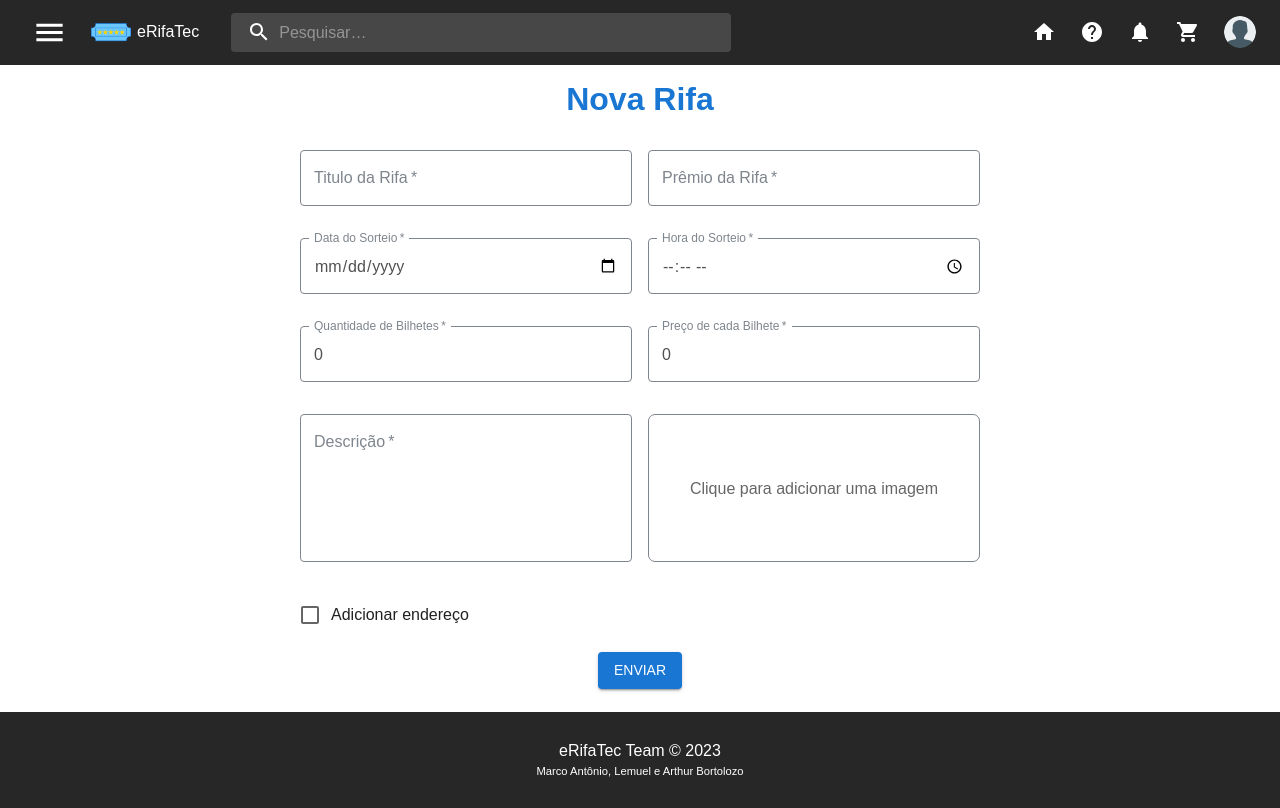
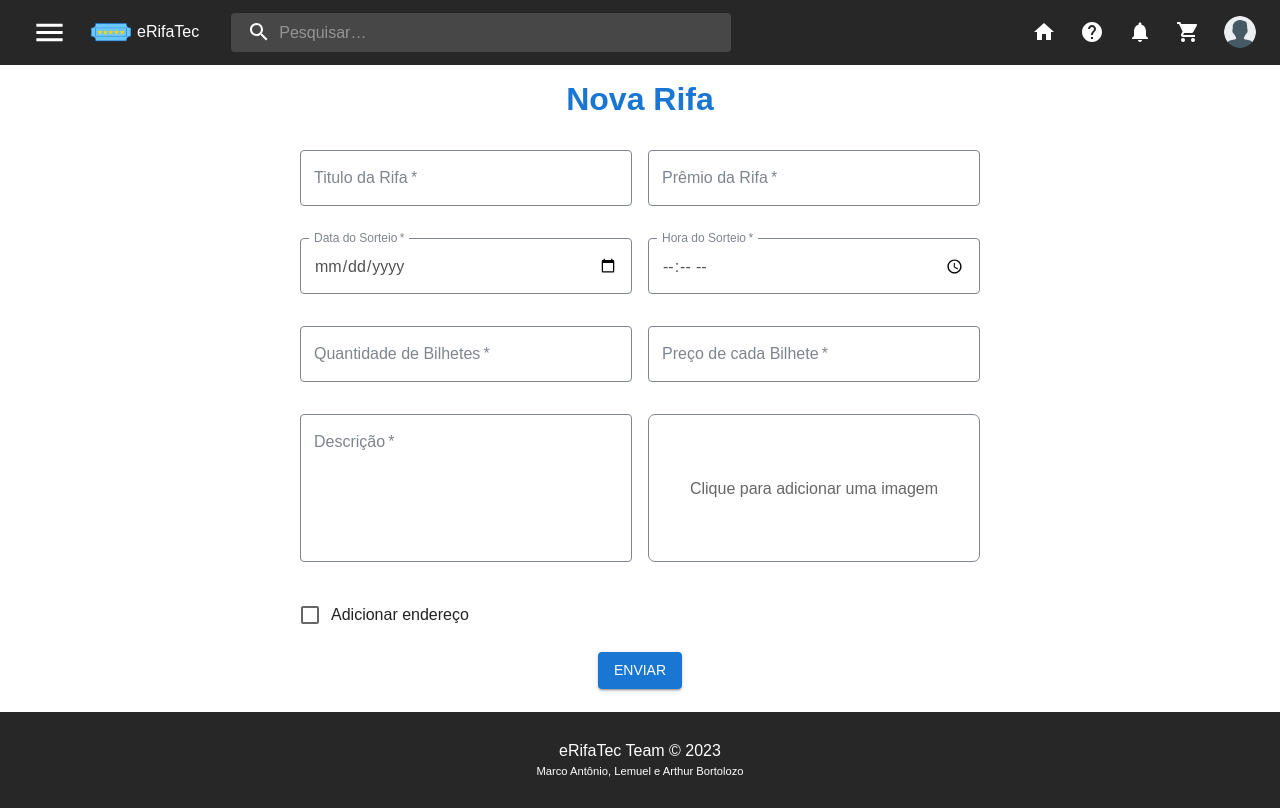
Before and after one commit to TCCMarcoLemasArthur/eRifaTec, a React (Create React App) app in the folder frontend/: page /criar_rifa in a window 1280 px wide. Built offline with nearby package versions, Linux system fonts and the light colour scheme.

Commit message:
Campos numéricos não aceitam mais letras

```diff
--- a/frontend/src/componentes/formrifa/FormRifa.tsx
+++ b/frontend/src/componentes/formrifa/FormRifa.tsx
@@ -19,8 +19,8 @@ export default function FormRifa() {
     dataSorteio: '',
     horaSorteio: '',
     descricao: '',
-    quantBilhete: 0,
-    precoBilhete: 0.00,
+    quantBilhete: '',
+    precoBilhete: '',
     premio: '',
     imagem: [],
     cep: '',
@@ -161,13 +161,13 @@ export default function FormRifa() {
             value={rifaData.quantBilhete}
             onChange={handleInputChange}
             required
-            sx={styles.campo}
+            sx={[styles.campo, styles.campoNumero]}
           />
         </Grid>
 
         <Grid xs={6}>
           <TextField
-            type='text'
+            type='number'
             id='precoBilhete'
             name='precoBilhete'
             label='Preço de cada Bilhete'
@@ -175,7 +175,7 @@ export default function FormRifa() {
             value={rifaData.precoBilhete}
             onChange={handleInputChange}
             required
-            sx={styles.campo}
+            sx={[styles.campo, styles.campoNumero]}
           />
         </Grid>
 
@@ -226,7 +226,7 @@ export default function FormRifa() {
             <>
               <Grid xs={6} sm={4}>
                 <TextField
-                  type='text'
+                  type='number'
                   id='cep'
                   name='cep'
                   label='CEP'
@@ -235,7 +235,7 @@ export default function FormRifa() {
                   value={rifaData.cep}
                   onChange={handleInputChange}
                   required
-                  sx={styles.campo}
+                  sx={[styles.campo, styles.campoNumero]}
                 />
               </Grid>
               <Grid xs={6} sm={4}>
@@ -293,7 +293,7 @@ export default function FormRifa() {
               </Grid>
               <Grid xs={3} sm={4}>
                 <TextField
-                  type='text'
+                  type='number'
                   id='numero'
                   name='numero'
                   label='Número'
@@ -301,7 +301,7 @@ export default function FormRifa() {
                   value={rifaData.numero}
                   onChange={handleInputChange}
                   required
-                  sx={styles.campo}
+                  sx={[styles.campo, styles.campoNumero]}
                 />
               </Grid>
             </>
--- a/frontend/src/componentes/formrifa/formRifaStyles.ts
+++ b/frontend/src/componentes/formrifa/formRifaStyles.ts
@@ -20,6 +20,17 @@ const formRifaStyles = {
       fieldSet: {borderColor: '#7f858d'},
       width: '100%',
       marginBottom: 2
+    },
+    campoNumero: {
+      input: {
+        '&::-webkit-inner-spin-button': {
+          WebkitAppearance: 'none'
+        },
+        '&::-webkit-outer-spin-button': {
+          WebkitAppearance: 'none'
+        },
+        MozAppearance: 'textfield'
+      }
     },
     campoImagem: {
       display: 'flex',
--- a/frontend/src/componentes/formusuario/FormUsuario.tsx
+++ b/frontend/src/componentes/formusuario/FormUsuario.tsx
@@ -161,7 +161,7 @@ export default function FormUsuario({ cadastro }: Props) {
       </Grid>
       <Grid xs={6}>
         <TextField
-          type='text'
+          type='number'
           id='cpf'
           name='cpf'
           label='CPF'
@@ -170,7 +170,7 @@ export default function FormUsuario({ cadastro }: Props) {
           inputProps={{ maxLength: 11 }}
           onChange={handleInputChange}
           required
-          sx={styles.campo}
+          sx={[styles.campo, styles.campoNumero]}
         />
       </Grid>
 
@@ -190,7 +190,7 @@ export default function FormUsuario({ cadastro }: Props) {
       </Grid>
       <Grid xs={4} sm={6}>
         <TextField
-          type='tel'
+          type='number'
           id='celular'
           name='celular'
           label='Celular'
@@ -199,7 +199,7 @@ export default function FormUsuario({ cadastro }: Props) {
           value={userData.celular}
           onChange={handleInputChange}
           required
-          sx={styles.campo}
+          sx={[styles.campo, styles.campoNumero]}
         />
       </Grid>
 
@@ -246,7 +246,7 @@ export default function FormUsuario({ cadastro }: Props) {
 
       <Grid xs={6} sm={4}>
         <TextField
-          type='text'
+          type='number'
           id='cep'
           name='cep'
           label='CEP'
@@ -255,7 +255,7 @@ export default function FormUsuario({ cadastro }: Props) {
           value={userData.cep}
           onChange={handleInputChange}
           required
-          sx={styles.campo}
+          sx={[styles.campo, styles.campoNumero]}
         />
       </Grid>
       <Grid xs={6} sm={4}>
@@ -313,7 +313,7 @@ export default function FormUsuario({ cadastro }: Props) {
       </Grid>
       <Grid xs={3} sm={4}>
         <TextField
-          type='text'
+          type='number'
           id='numero'
           name='numero'
           label='Número'
@@ -321,7 +321,7 @@ export default function FormUsuario({ cadastro }: Props) {
           value={userData.numero}
           onChange={handleInputChange}
           required
-          sx={styles.campo}
+          sx={[styles.campo, styles.campoNumero]}
         />
       </Grid>
 
--- a/frontend/src/componentes/formusuario/formUsuarioStyles.ts
+++ b/frontend/src/componentes/formusuario/formUsuarioStyles.ts
@@ -1,8 +1,10 @@
 const formUsuarioStyles = {
-  center: {
-    display: 'flex',
-    justifyContent: 'center',
-    alignItems: 'center'
+  formUsuario: {
+    margin: 'auto',
+    width: '100%',
+    maxWidth: '46rem',
+    backgroundColor: 'white',
+    padding: '15px 20px',
   },
   titulo: {
     color: 'primary.main',
@@ -11,13 +13,6 @@ const formUsuarioStyles = {
     fontWeight: 600,
     marginBottom: 2
   },
-  formUsuario: {
-    margin: 'auto',
-    width: '100%',
-    maxWidth: '46rem',
-    backgroundColor: 'white',
-    padding: '15px 20px',
-  },
   campo: {
     input: {color: '#515151'},
     label: {color: '#7f858d'},
@@ -25,6 +20,22 @@ const formUsuarioStyles = {
     width: '100%',
     marginBottom: 2
   },
+  campoNumero: {
+    input: {
+      '&::-webkit-inner-spin-button': {
+        WebkitAppearance: 'none'
+      },
+      '&::-webkit-outer-spin-button': {
+        WebkitAppearance: 'none'
+      },
+      MozAppearance: 'textfield'
+    }
+  },
+  center: {
+    display: 'flex',
+    justifyContent: 'center',
+    alignItems: 'center'
+  },
 }
 
 export default formUsuarioStyles;
```
